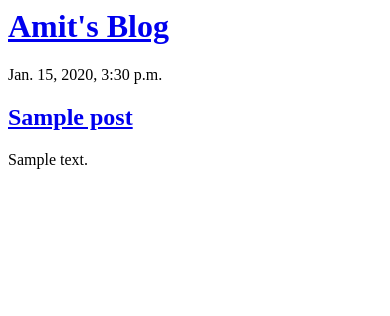
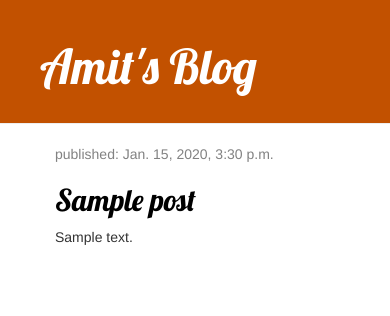
Before and after one commit to amit-syadav/my-first-blog, a Django app: page / in a window 390 px wide. Shown: the top 316 px of the page. Run offline with Django 3.2, Linux system fonts and the light colour scheme; tables that the repository leaves empty hold one stand-in row (values such as "Sample post"); some libraries are stand-ins or nearby versions.

Commit message:
css description page added

```diff
--- /dev/null
+++ b/blog/static/css/blog.css
@@ -0,0 +1,46 @@
+.page-header {
+    background-color: #C25100;
+    margin-top: 0;
+    padding: 20px 20px 20px 40px;
+}
+
+.page-header h1, .page-header h1 a, .page-header h1 a:visited, .page-header h1 a:active {
+    color: #ffffff;
+    font-size: 36pt;
+    text-decoration: none;
+}
+
+.content {
+    margin-left: 40px;
+}
+
+h1, h2, h3, h4 {
+    font-family: 'Lobster', cursive;
+}
+
+.date {
+    color: #828282;
+}
+
+.save {
+    float: right;
+}
+
+.post-form textarea, .post-form input {
+    width: 100%;
+}
+
+.top-menu, .top-menu:hover, .top-menu:visited {
+    color: #ffffff;
+    float: right;
+    font-size: 26pt;
+    margin-right: 20px;
+}
+
+.post {
+    margin-bottom: 70px;
+}
+
+.post h2 a, .post h2 a:visited {
+    color: #000000;
+}
--- /dev/null
+++ b/blog/templates/blog/base.html
@@ -0,0 +1,24 @@
+{% load static %}
+
+<html>
+    <head>
+        <title>Amit's blog</title>
+        <link rel="stylesheet" href="//maxcdn.bootstrapcdn.com/bootstrap/3.2.0/css/bootstrap.min.css">
+        <link rel="stylesheet" href="//maxcdn.bootstrapcdn.com/bootstrap/3.2.0/css/bootstrap-theme.min.css">
+        <link rel="stylesheet" href="{% static 'css/blog.css' %}">
+        <link href="//fonts.googleapis.com/css?family=Lobster&subset=latin,latin-ext" rel="stylesheet" type="text/css">
+    </head>
+    <body>
+        <div class="page-header">
+            <h1><a href="/">Amit's Blog</a></h1>
+        </div>
+        <div class="content container">
+            <div class="row">
+                <div class="col-md-8">
+                    {%  block content %}
+                    {% endblock %}
+                </div>
+            </div>
+        </div>
+    </body>
+</html>
--- a/blog/templates/blog/post_list.html
+++ b/blog/templates/blog/post_list.html
@@ -1,20 +1,13 @@
-<html>
-    <head>
-        <title>Amit's blog</title>
-    </head>
-    <body>
-        <div>
-            <h1><a href="/">Amit's Blog</a></h1>
+{% extends "blog/base.html" %}
+
+{% block content %}
+    {% for post in posts %}
+        <div class="post">
+            <div class="date">
+                <p>published: {{ post.published_date }}</p>
+            </div>
+            <h2><a href={% url "post_details" pk=post.pk %}>{{ post.title }}</a></h2>
+            <p>{{ post.text|linebreaksbr }}</p>
         </div>
-
-        {% for p in post %}
-            <div>
-                <p>{{p.published_date}}</p>
-                <a href = '/'>
-                    <h2>{{p.title}}</h2>
-                </a>
-                <p>{{p.text}}</p>
-            </div>
-        {% endfor %}
-    </body>
-</html>
+    {% endfor %}
+{% endblock content %}
--- a/blog/urls.py
+++ b/blog/urls.py
@@ -3,4 +3,5 @@ from . import views
 
 urlpatterns = [
     path('', views.post_list, name='post_list'),
+    path('post/<int:pk>/', views.post_details, name='post_details')
 ]
--- a/blog/views.py
+++ b/blog/views.py
@@ -1,8 +1,13 @@
-from django.shortcuts import render
+from django.shortcuts import render, get_object_or_404
 from .models import Post
 from django.utils import timezone
 
 # Create your views here.
 def post_list(request):
     post = Post.objects.filter(published_date__lte = timezone.now()).order_by('published_date')
-    return render(request, 'blog/post_list.html', {"post":post})
+    return render(request, 'blog/post_list.html', {"posts":post})
+
+
+def post_details(request,  pk):
+    post = get_object_or_404(Post, pk=pk)
+    return render(request, "blog/post_details", {"posts":post})
```
Also changed, not shown: 1 other file.
